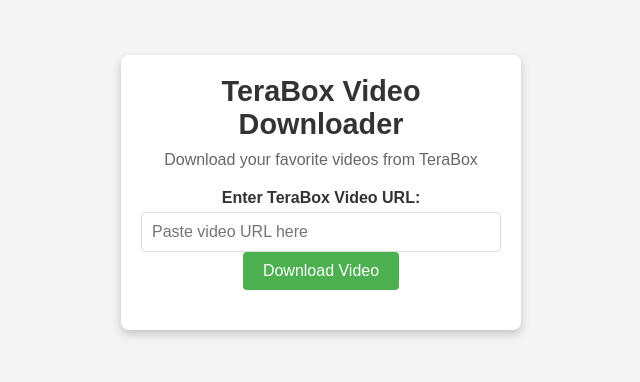
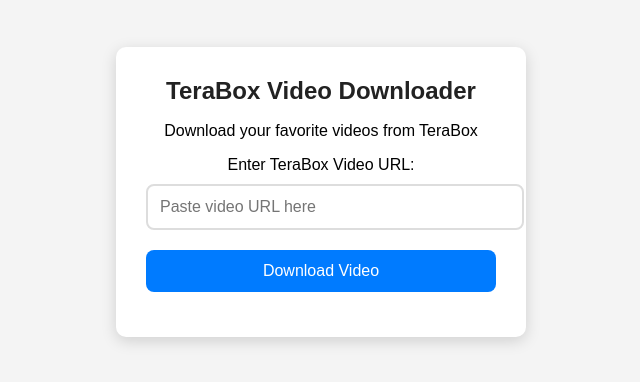
Before and after one commit to indraw705/TERA, a plain HTML site: page index.html in a window 1280 px wide. Shown: the part 208-590 px from the top of the page, without its empty margins (319-959 px from the left). Drawn offline with Linux system fonts and the light colour scheme.

Commit message:
Update styles.css

```diff
--- a/styles.css
+++ b/styles.css
@@ -1,73 +1,74 @@
-* {
+/* Page background */
+body {
     margin: 0;
     padding: 0;
-    box-sizing: border-box;
+    font-family: Arial, sans-serif;
+    background: #f4f4f4;
+    display: flex;
+    justify-content: center;
+    align-items: center;
+    height: 100vh;
 }
 
-body {
-    font-family: Arial, sans-serif;
-    display: flex;
-    align-items: center;
-    justify-content: center;
-    height: 100vh;
-    background-color: #f3f4f6;
+/* Card container */
+.container {
+    background: #ffffff;
+    padding: 30px;
+    border-radius: 10px;
+    width: 350px;
+    box-shadow: 0 4px 15px rgba(0, 0, 0, 0.15);
+    text-align: center;
 }
 
-.container {
-    text-align: center;
-    width: 400px;
-    padding: 20px;
-    border-radius: 8px;
-    box-shadow: 0 4px 10px rgba(0, 0, 0, 0.2);
-    background-color: #fff;
+/* Title */
+h1 {
+    margin-top: 0;
+    font-size: 24px;
+    color: #222;
 }
 
-h1 {
-    font-size: 1.8em;
-    color: #333;
-    margin-bottom: 10px;
+/* Input field */
+input[type="text"] {
+    width: 100%;
+    padding: 12px;
+    margin-top: 10px;
+    margin-bottom: 20px;
+    border: 2px solid #ddd;
+    border-radius: 8px;
+    font-size: 16px;
+    outline: none;
+    transition: 0.3s ease;
 }
 
-p {
-    color: #666;
-    margin-bottom: 20px;
+input[type="text"]:focus {
+    border-color: #007bff;
 }
 
-.form-group {
-    margin-bottom: 15px;
+/* Button */
+button {
+    width: 100%;
+    background: #007bff;
+    color: white;
+    border: none;
+    padding: 12px;
+    border-radius: 8px;
+    font-size: 16px;
+    cursor: pointer;
+    transition: 0.25s ease;
 }
 
-label {
-    display: block;
-    margin-bottom: 5px;
-    color: #333;
-    font-weight: bold;
+/* Button click feel */
+button:hover {
+    background: #005fcc;
 }
 
-input[type="text"] {
-    width: 100%;
-    padding: 10px;
-    border: 1px solid #ddd;
-    border-radius: 4px;
-    font-size: 1em;
+button:active {
+    transform: scale(0.97);
 }
 
-button {
-    background-color: #4CAF50;
-    color: white;
-    padding: 10px 20px;
-    border: none;
-    border-radius: 4px;
-    cursor: pointer;
-    font-size: 1em;
-}
-
-button:hover {
-    background-color: #45a049;
-}
-
+/* Status area */
 #status {
     margin-top: 15px;
-    font-size: 1em;
+    font-size: 15px;
     color: #333;
 }
```
